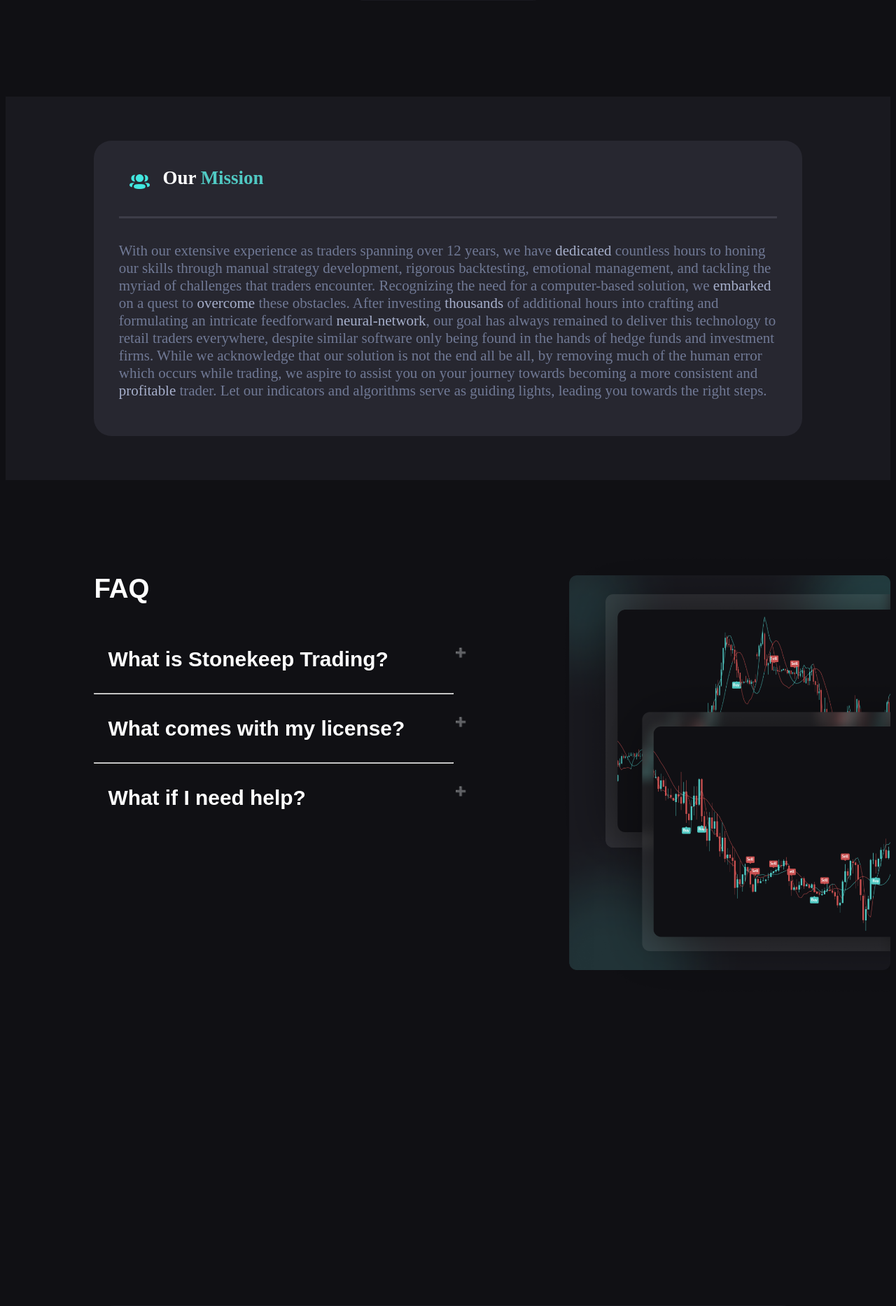
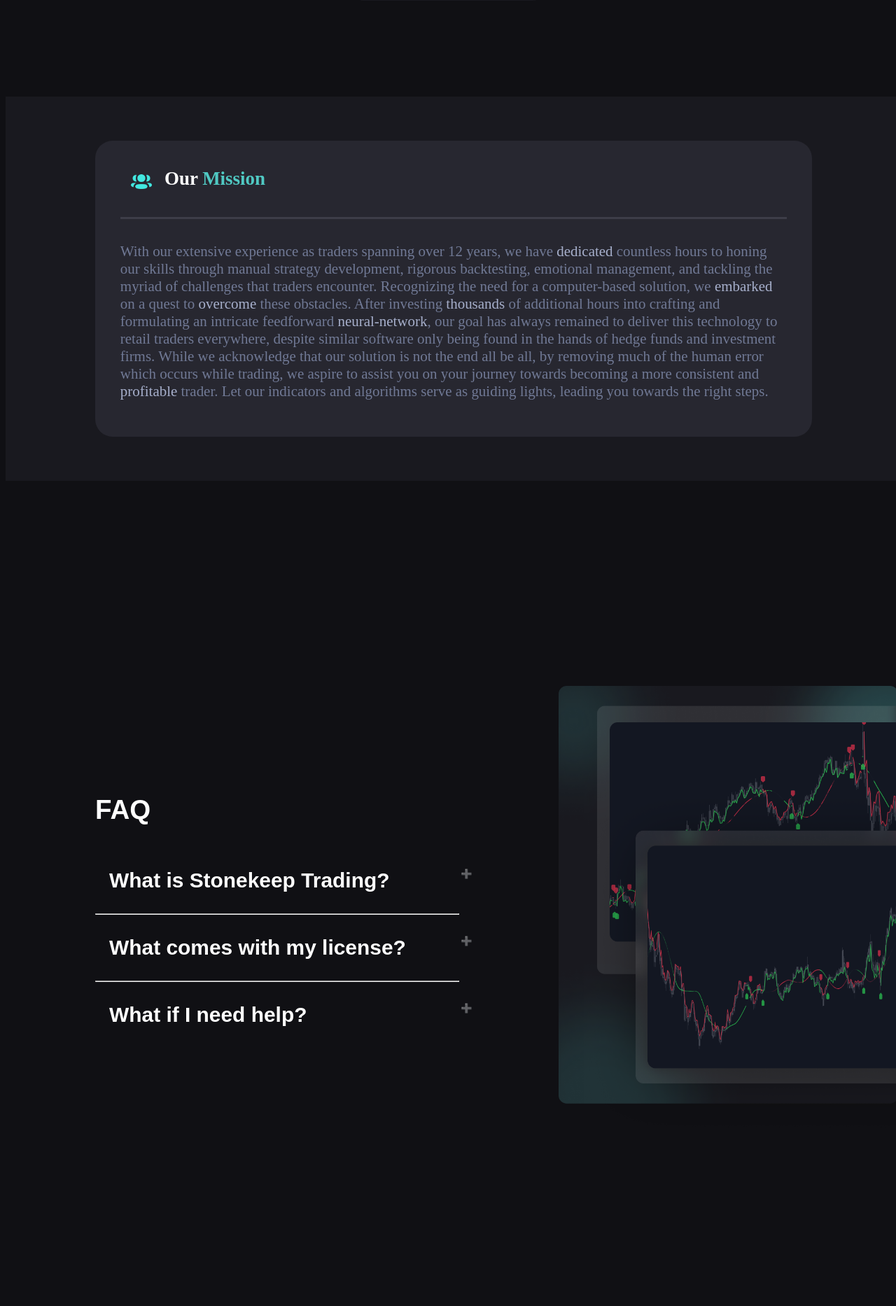
Before and after one commit to friendlyonion/stonekeep, a Flask app: page / in a window 1280 px wide. Shown: the part 4504-6370 px from the top of the page at 70% size. Run offline with Flask 3, Linux system fonts and the light colour scheme; some web fonts are replaced.

Commit message:
Update 7

```diff
--- a/static/style.css
+++ b/static/style.css
@@ -317,7 +317,7 @@
 
 #ourMission {
     height: fit-content;
-    width: 100%;
+    width: 100vw;
     display: flex;
     justify-content: center;
     align-items: center;
@@ -368,7 +368,7 @@
     width: 100%;
     height: fit-content;
     margin-top: 5%;
-    margin-bottom: 20%;
+    margin-bottom: 15vw;
     justify-content: center;
     align-items: center;
 }
@@ -459,7 +459,7 @@
 }
 
 footer {
-    width: 100%;
+    width: 100vw;
     height: fit-content;
     display: flex;
     justify-content: center;
@@ -537,7 +537,7 @@
 #footerBottom {
     margin-top: 5%;
     display: flex;
-    width: 100%;
+    width: 100vw;
     height: 100px;
     background-color: #15151a;
     align-items: center;
@@ -646,8 +646,8 @@
 }
 
 .FAQ {
-    width: 100%;
-    height: 1000px;
+    width: 100vw;
+    height: 80vw;
     align-content: center;
     justify-content: right;
     display: flex;
@@ -743,14 +743,14 @@
 
 .FAQImage {
     width: 55%;
-    height: 100%;
+    height: fit-content;
     display: flex;
     justify-content: right;
     overflow: visible;
 }
 
 .faq-container-container {
-    height: 100%;
+    height: fit-content;
     display: flex;
     width: 45%;
     justify-content: center;
--- a/templates/index.html
+++ b/templates/index.html
@@ -481,7 +481,7 @@
                 </section>
             </div>
             <div class='FAQImage'>
-                <img src='static/FAQ_Image.png' style="height: 50vw;">
+                <img src='static/FAQ Image-2.png' style="height: 50vw;">
             </div>
         </div>
     </div>
```
Also changed, not shown: static/FAQ Image-2.png (added).
